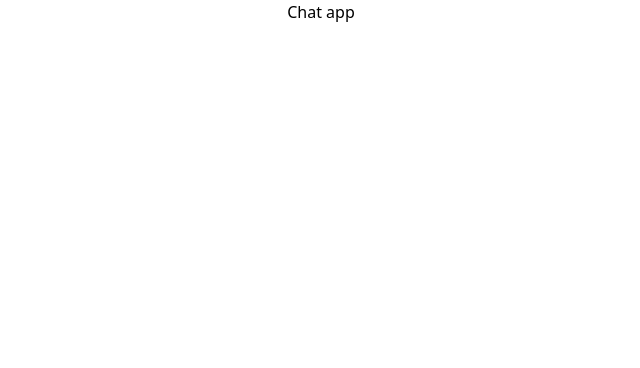
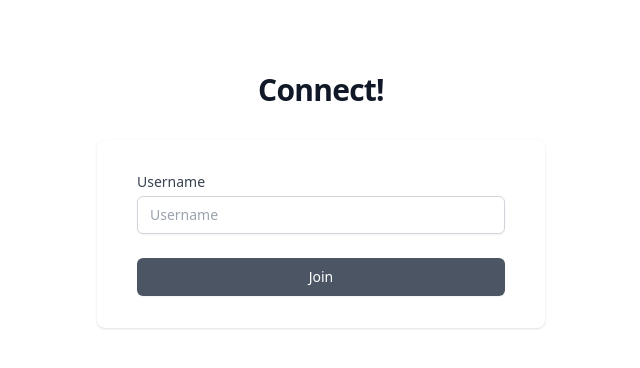
Before and after one commit to dennocapi/chat-app, a React (Create React App) app: page / in a window 1280 px wide. Shown: the top 368 px of the page, without its empty margins (319-959 px from the left). Built offline with nearby package versions, Linux system fonts and the light colour scheme.

Commit message:
Customizing the login page

```diff
--- a/package.json
+++ b/package.json
@@ -8,6 +8,7 @@
     "@testing-library/user-event": "^13.5.0",
     "react": "^18.2.0",
     "react-dom": "^18.2.0",
+    "react-router-dom": "^6.4.2",
     "react-scripts": "5.0.1",
     "web-vitals": "^2.1.4"
   },
--- a/src/App.js
+++ b/src/App.js
@@ -1,10 +1,18 @@
-import './App.css';
+import { BrowserRouter as Router, Routes, Route } from "react-router-dom";
+
+import { Login } from "./components/Login";
+import { Home } from "./components/Home";
+
+import "./App.css";
 
 function App() {
   return (
-    <div className="App">
-      <h1>Chat app</h1>
-    </div>
+    <Router>
+      <Routes>
+        <Route path="/" element={<Login />} />{" "}
+        <Route path="/home" element={<Home />} />{" "}
+      </Routes>{" "}
+    </Router>
   );
 }
 
--- /dev/null
+++ b/src/components/Home.jsx
@@ -0,0 +1,7 @@
+import React from 'react'
+
+export const Home = () => {
+  return (
+    <div>Home</div>
+  )
+}
--- /dev/null
+++ b/src/components/Login.jsx
@@ -0,0 +1,50 @@
+import React from 'react'
+
+export const Login = () => {
+  return (
+    <>
+      <div className="flex min-h-full flex-col justify-center py-12 sm:px-6 lg:px-8">
+        <div className="sm:mx-auto sm:w-full sm:max-w-md">
+          <h2 className="mt-6 text-center text-3xl font-bold tracking-tight text-gray-900">
+            Connect!
+          </h2>
+        </div>
+
+        <div className="mt-8 sm:mx-auto sm:w-full sm:max-w-md">
+          <div className="bg-white py-8 px-4 shadow sm:rounded-lg sm:px-10">
+            <form className="space-y-6">
+              <div>
+                <label
+                  htmlFor="email"
+                  className="block text-sm font-medium text-gray-700"
+                >
+                  Username
+                </label>
+                <div className="mt-1">
+                  <input
+                    id="username"
+                    name="username"
+                    type="text"
+                    placeholder="Username"
+                    autoComplete="username"
+                    required
+                    className="block w-full appearance-none rounded-md border border-gray-300 px-3 py-2 placeholder-gray-400 shadow-sm focus:border-gray-500 focus:outline-none focus:ring-gray-500 sm:text-sm"
+                  />
+                </div>
+              </div>
+
+              <div>
+                <button
+                  type="submit"
+                  className="flex w-full justify-center rounded-md border border-transparent bg-gray-600 py-2 px-4 text-sm font-medium text-white shadow-sm hover:bg-gray-700 focus:outline-none focus:ring-2 focus:ring-gray-500 focus:ring-offset-2"
+                >
+                  Join
+                </button>
+              </div>
+            </form>
+          </div>
+        </div>
+      </div>
+    </>
+  );
+}
```
Also changed, not shown: 1 other file (tests, documents, lock files or other folders).
